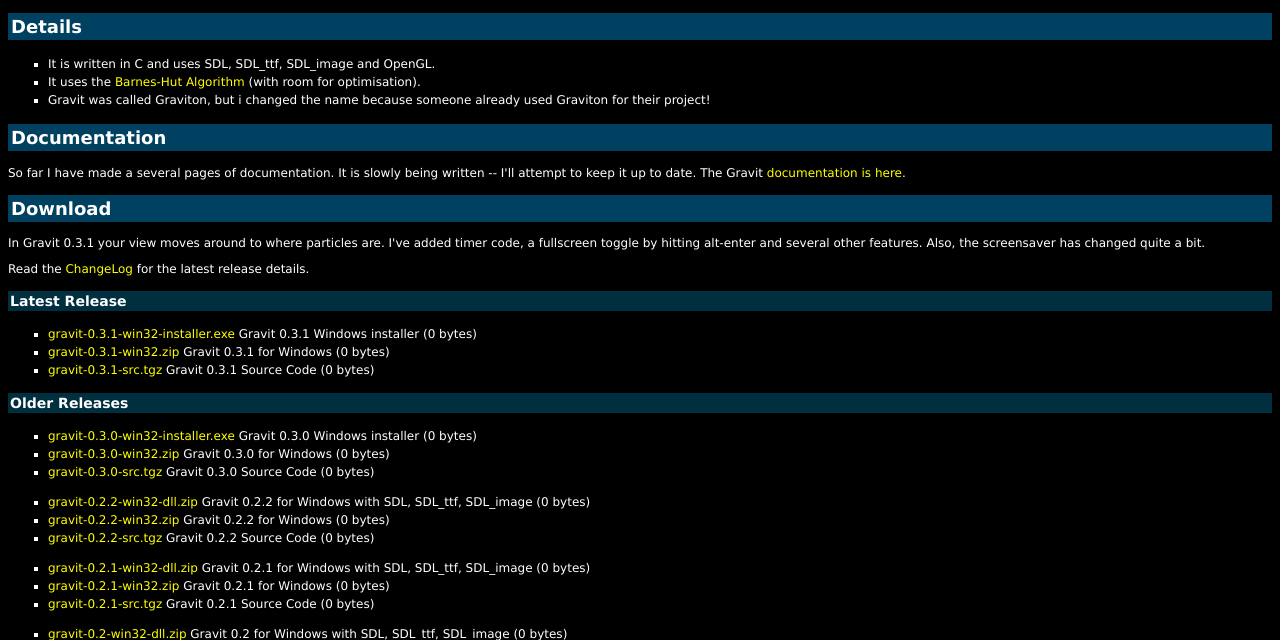
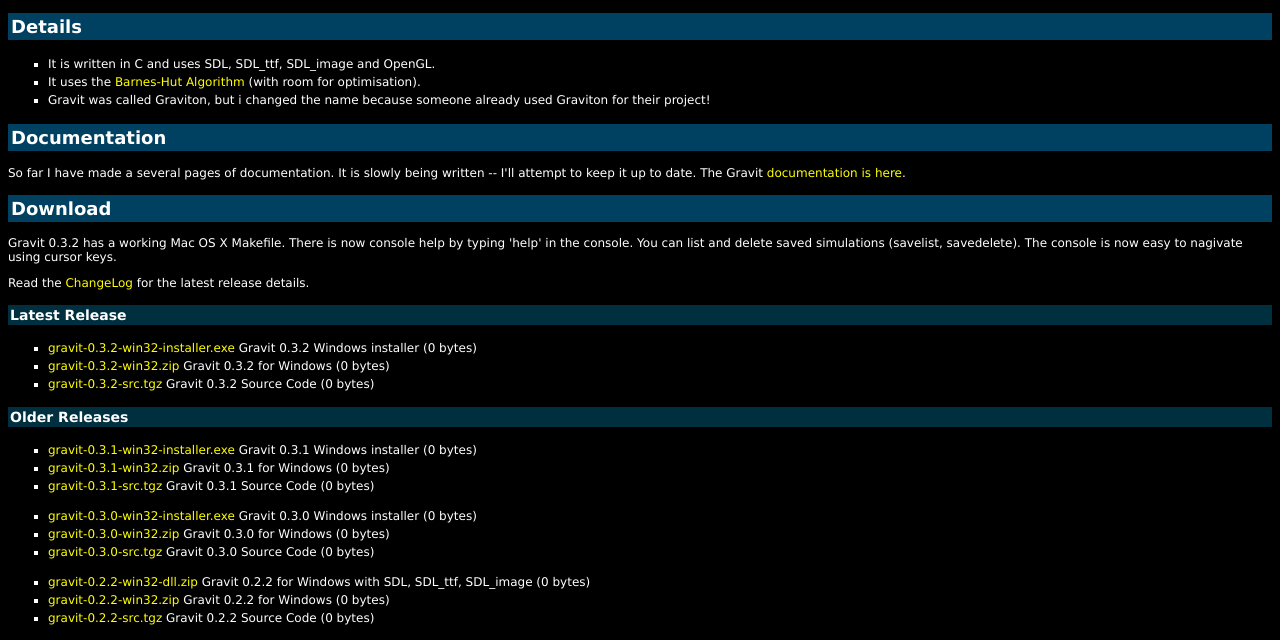
Before and after one commit to gak/gravit, a PHP site: page / in a window 1280 px wide. Shown: the part 1005-1645 px from the top of the page. Run offline with PHP 8.4, Linux system fonts and the light colour scheme.

Commit message:
0.3.2 for sure added data/commandhelp.txt to packages www and script updates
git-svn-id: svn://gakman.com/gravit/trunk@179 60970b36-f649-e149-802f-859a9d0a703e

```diff
--- a/www/index.php
+++ b/www/index.php
@@ -86,7 +86,7 @@
 <p>So far I have made a several pages of documentation. It is slowly being written -- I'll attempt to keep it up to date. The Gravit <a href="docs/">documentation is here</a>.</p>
 
 <h2>Download</h2>
-<p>In Gravit 0.3.1 your view moves around to where particles are. I've added timer code, a fullscreen toggle by hitting alt-enter and several other features. Also, the screensaver has changed quite a bit.</p>
+<p>Gravit 0.3.2 has a working Mac OS X Makefile. There is now console help by typing 'help' in the console. You can list and delete saved simulations (savelist, savedelete). The console is now easy to nagivate using cursor keys.</p>
 <p>Read the <a href="dist/ChangeLog">ChangeLog</a> for the latest release details.</p>
 <?
 
@@ -124,9 +124,10 @@
 
 
 showFileHeading("Latest Release");
-showFiles("0.3.1");
+showFiles("0.3.2");
 
 showFileHeading("Older Releases");
+showFiles("0.3.1");
 showFiles("0.3.0");
 showFiles("0.2.2");
 showFiles("0.2.1");
```
Also changed, not shown: 3 other files.
